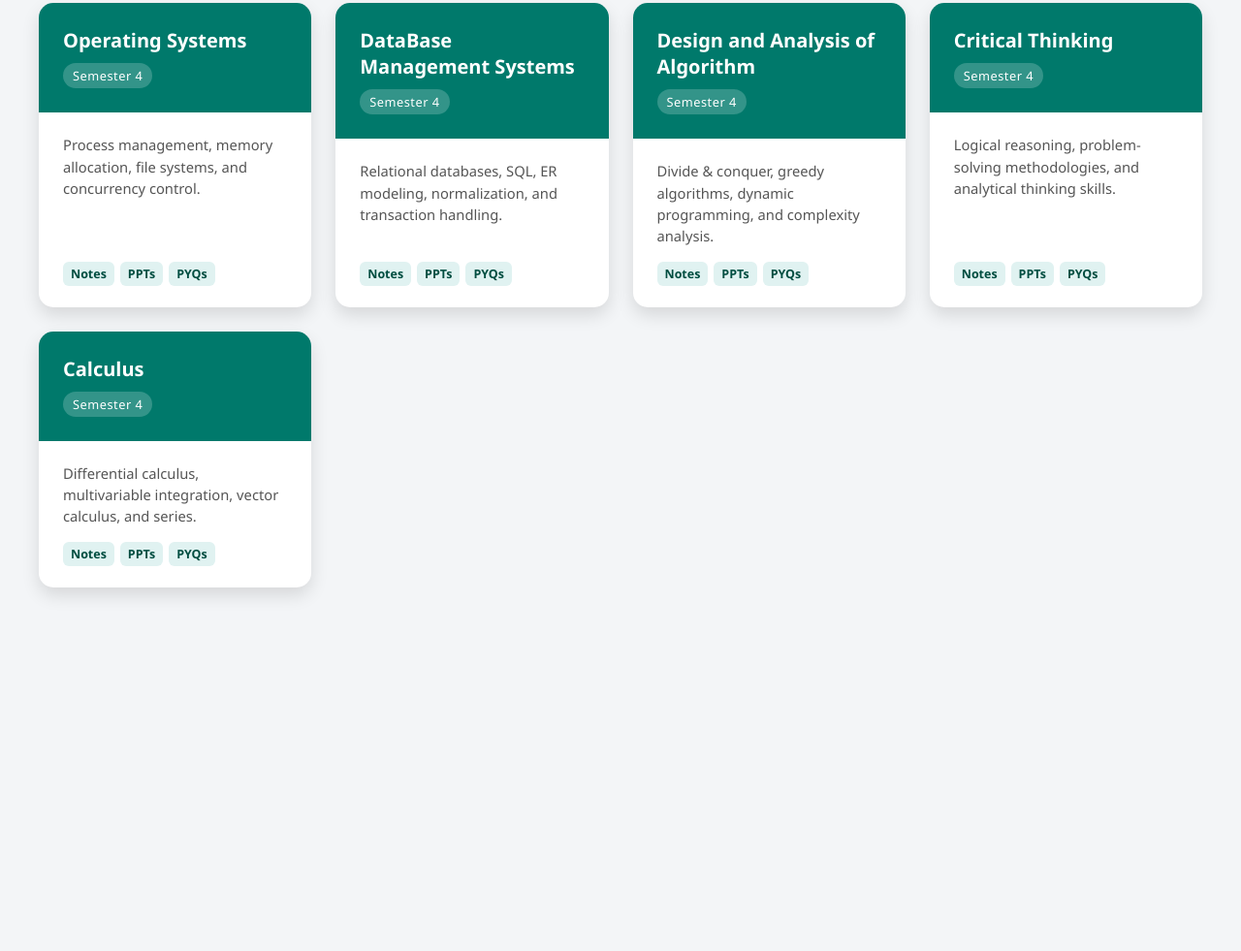
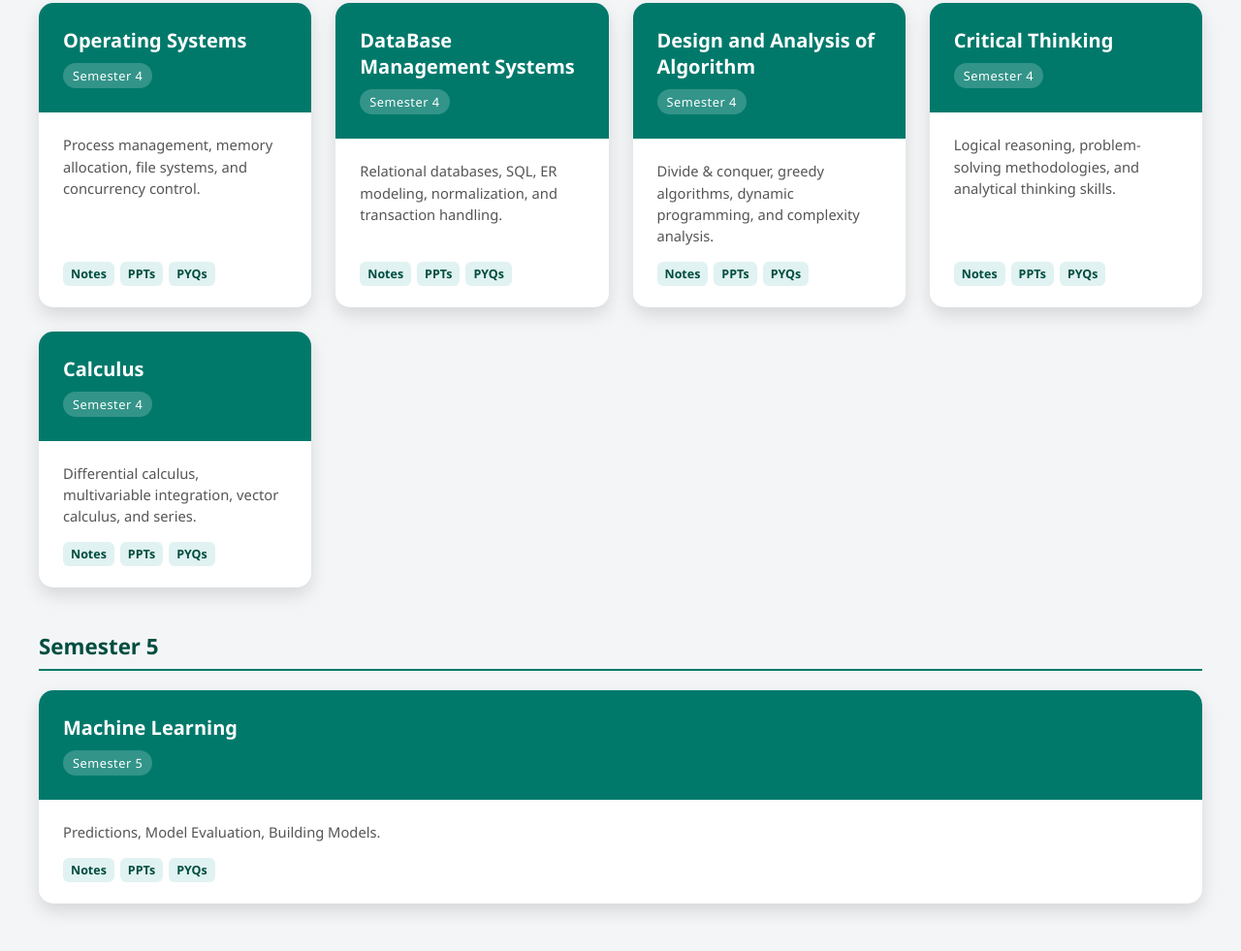
Before and after one commit to SAI0969/Project_Study_Material, a plain HTML site: page index.html in a window 1280 px wide. Shown: the part 1822-2803 px from the top of the page at 97% size. Before the commit the page ends 2513 px from the top, so only its background shows below. Drawn offline with Linux system fonts and the light colour scheme.

Commit message:
Update index.html

```diff
--- a/index.html
+++ b/index.html
@@ -680,6 +680,28 @@
                 </div>
             </div>
         </div>
+
+        <div class="semester-section">
+            <div class="semester-title">Semester 5</div>
+            <div class="subject-grid">
+                    <div class="card" onclick="openSubject('Machine Learning', 'Semester 4')">
+                    <div class="top">
+                        <h2>Machine Learning</h2>
+                        <span>Semester 5</span>
+                    </div>
+                    <div class="bottom">
+                        <p>Predictions, Model Evaluation, Building Models.</p>
+                        <div class="resources-badge">
+                            <span class="badge">Notes</span>
+                            <span class="badge">PPTs</span>
+                            <span class="badge">PYQs</span>
+                        </div>
+                    </div>
+                </div>
+            </div>
+        </div>
+    </div>
+</div>
     </div>
 
     <!-- Interactive Resource Modal -->
@@ -716,7 +738,8 @@
             "Operating Systems": "https://drive.google.com/drive/folders/1qJQ6OzMChjpmsBDRCWXhm13pUW5X84fA",
             "Digital Logic Circuits": "https://drive.google.com/drive/folders/1-4uZqUJmxUBcPyS5Qh1Wm5PouuQXg6vh",
             "FEEE": "https://drive.google.com/drive/folders/1iOjc8c2ICOcKuDJGMTDFbuh1LZfVKSxP",
-            "Computer Organisation and Architecture": "https://drive.google.com/drive/folders/1G0jj69UYJ5By0mTdL9hbmdF9bNp5Z_zg"
+            "Computer Organisation and Architecture": "https://drive.google.com/drive/folders/1G0jj69UYJ5By0mTdL9hbmdF9bNp5Z_zg",
+            "Machine Learning": "https://drive.google.com/drive/folders/1EkvFDikoIBfeoXjOMyHY7_79VvIJW4GS"
         };
 
         // Module database for subjects
@@ -790,6 +813,13 @@
                 "MODULE 3: MEMORY SYSTEM ORGANISATION AND ARCHITECTURE",
                 "MODULE 4: I/O ORGANIZATION",
                 "MODULE 5: PIPELINING"
+            ],
+            "Machine Learning" : [
+                "MODULE 1 : INTRODUCTION TO MACHINE LEARNING",
+                "MODULE 2 : SUPERVISED LEARNING",
+                "MODULE 3 : UNSUPERVISED LEARNING",
+                "MODULE 4 : FEATURE ENGINEERING",
+                "MODULE 5 : MACHINE LEARNING IN ANOMALY DETECTION"
             ]
         };
 
```
